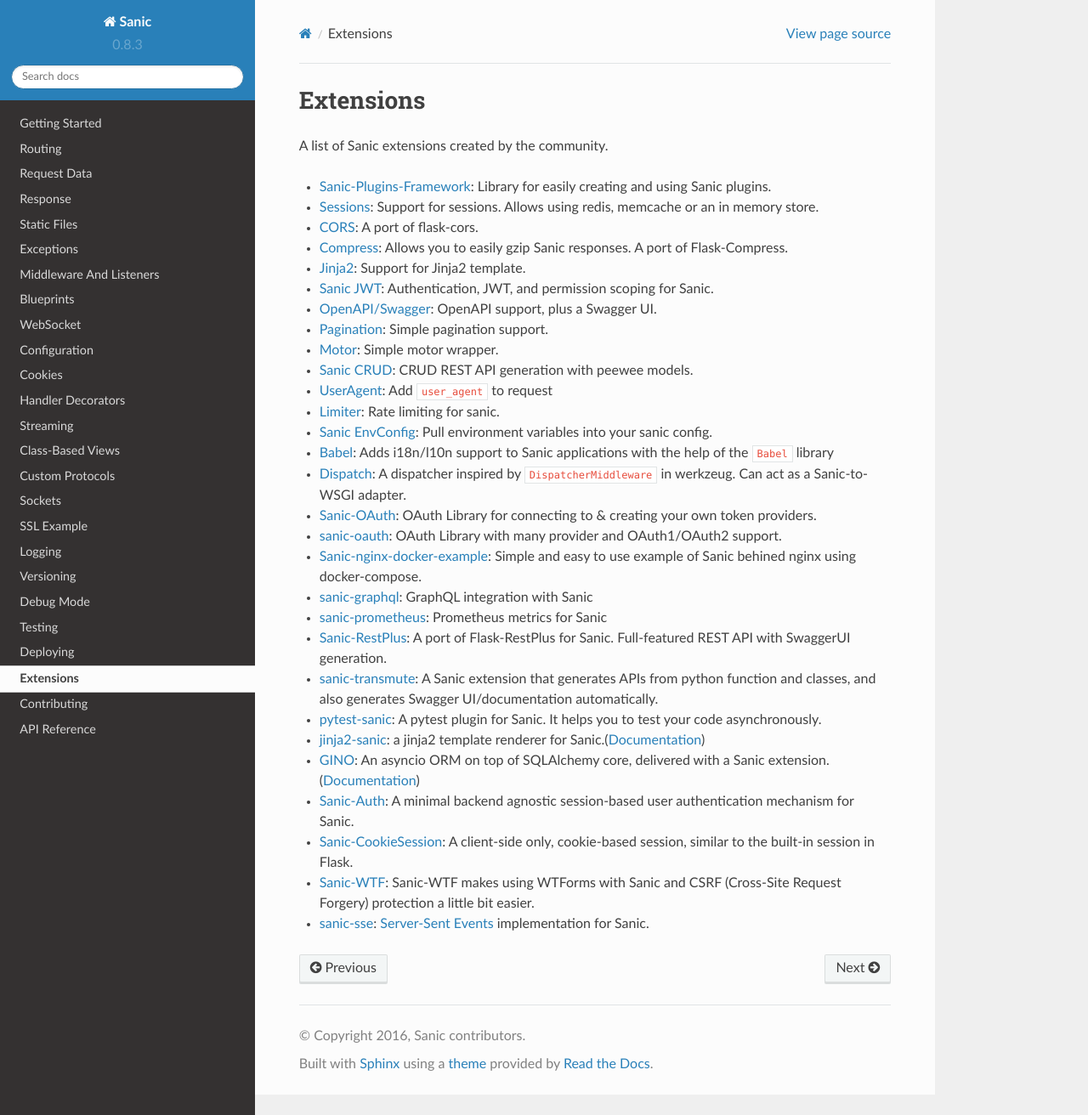
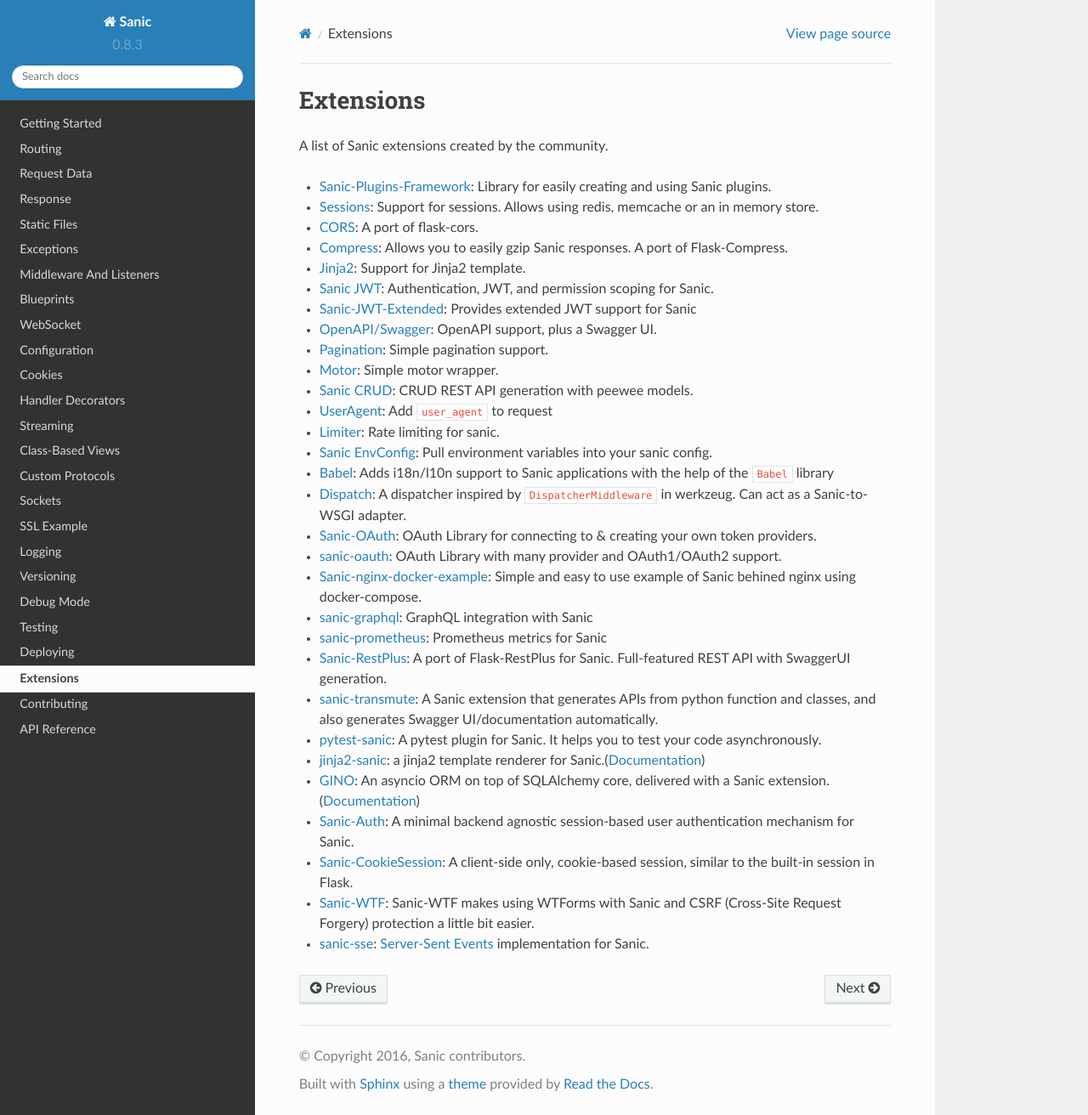
Before and after one commit to sanic-org/sanic, a Sphinx documentation site: the page built from docs/sanic/extensions.md, in a window 1280 px wide and 1312 px high. Shown: the whole window at 85% size. Built offline with Sphinx 7.4.7 and the Read the Docs theme 2.0.0, drawn with Linux system fonts in a browser that asks for light colours.

Commit message:
ADD: Sanic-JWT-Extended extension

```diff
--- a/docs/sanic/extensions.md
+++ b/docs/sanic/extensions.md
@@ -8,6 +8,7 @@
 - [Compress](https://github.com/subyraman/sanic_compress): Allows you to easily gzip Sanic responses. A port of Flask-Compress.
 - [Jinja2](https://github.com/lixxu/sanic-jinja2): Support for Jinja2 template.
 - [Sanic JWT](https://github.com/ahopkins/sanic-jwt): Authentication, JWT, and permission scoping for Sanic.
+- [Sanic-JWT-Extended](https://github.com/devArtoria/Sanic-JWT-Extended): Provides extended JWT support for Sanic
 - [OpenAPI/Swagger](https://github.com/channelcat/sanic-openapi): OpenAPI support, plus a Swagger UI.
 - [Pagination](https://github.com/lixxu/python-paginate): Simple pagination support.
 - [Motor](https://github.com/lixxu/sanic-motor): Simple motor wrapper.
```
